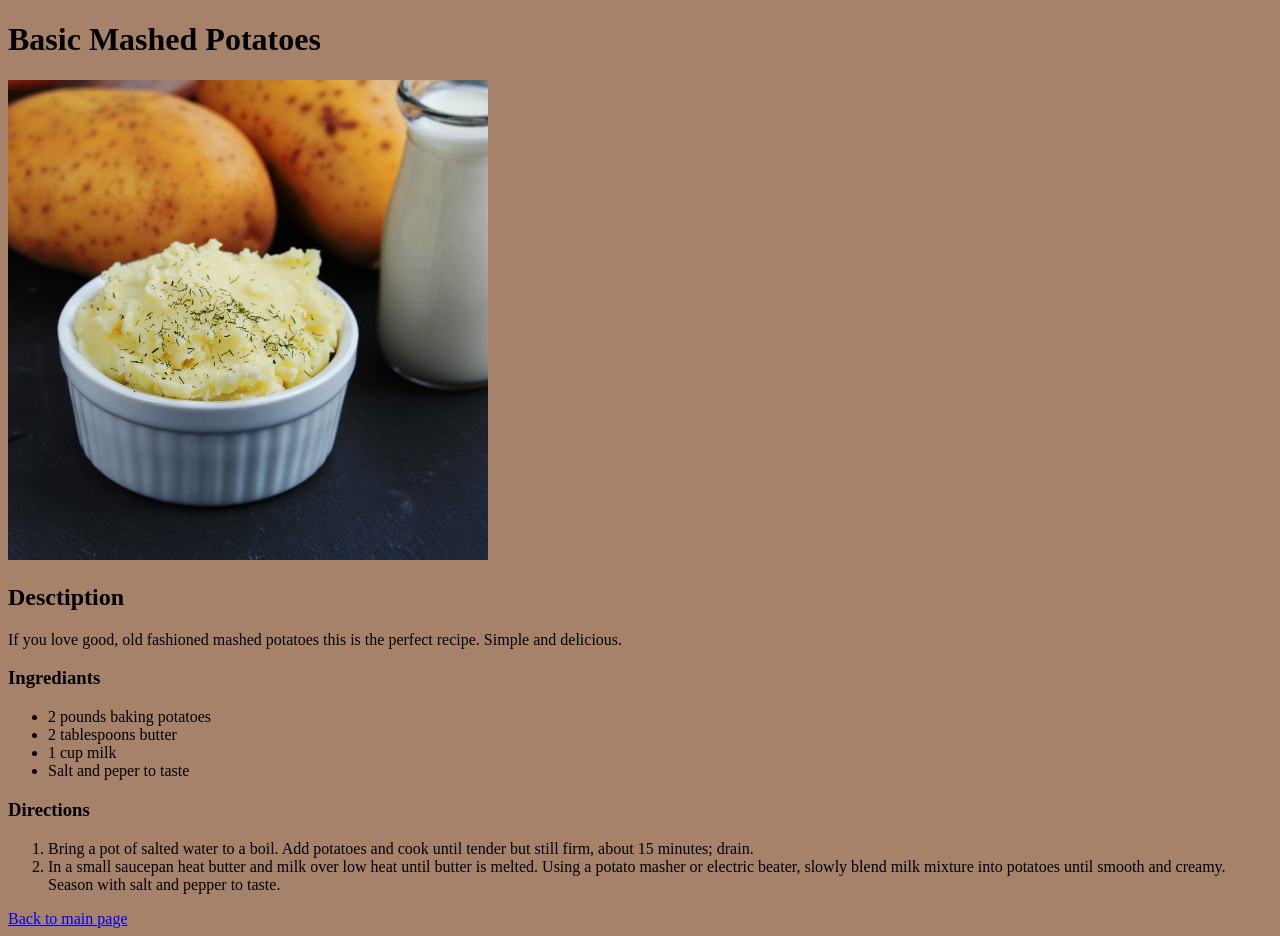
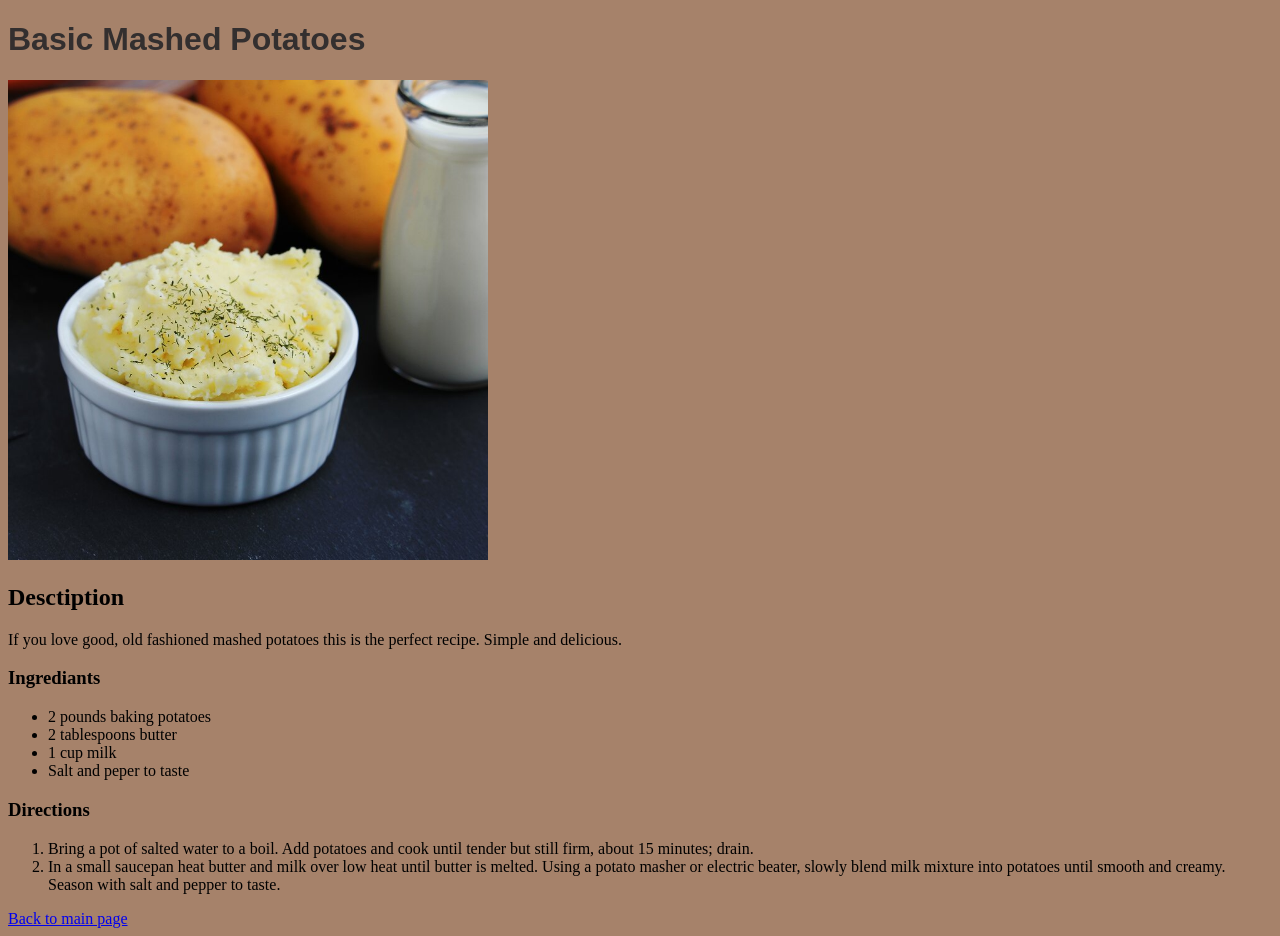
Before and after one commit to kazumaLovesTest/odin-recipes, a plain HTML site: page Basic_Mashed_Potatoes.html in a window 1280 px wide. Drawn offline with Linux system fonts and the light colour scheme.

Commit message:
Modified how the title of each page looks with one script, style.css

```diff
--- a/Basic_Mashed_Potatoes.html
+++ b/Basic_Mashed_Potatoes.html
@@ -6,7 +6,7 @@
         <link rel="stylesheet" href="./style/style.css" />
     </head>
     <body>
-        <h1>Basic Mashed Potatoes</h1>
+        <h1 class = "title">Basic Mashed Potatoes</h1>
         <img src="Basic_Mashed_Potatoes.jpeg" width ="480" height= 480 alt ="A picture of Basic Mashed Potatoes">
         <h2>Desctiption</h2>
         <p>If you love good, old fashioned mashed potatoes this is the perfect recipe. Simple and delicious. </p>
--- a/style/style.css
+++ b/style/style.css
@@ -1,3 +1,7 @@
 *{
     background-color: #a6826a;
 }
+.title {
+    color:rgb(51, 47, 47);
+    font-family:Arial, Helvetica, sans-serif ;
+}
```
Also changed, not shown: Midwest_Salisbury_Steak.html (+1 -1 lines), Quick_chicken_piccata.html (+1 -1 lines), index.html (+1 -1 lines).
